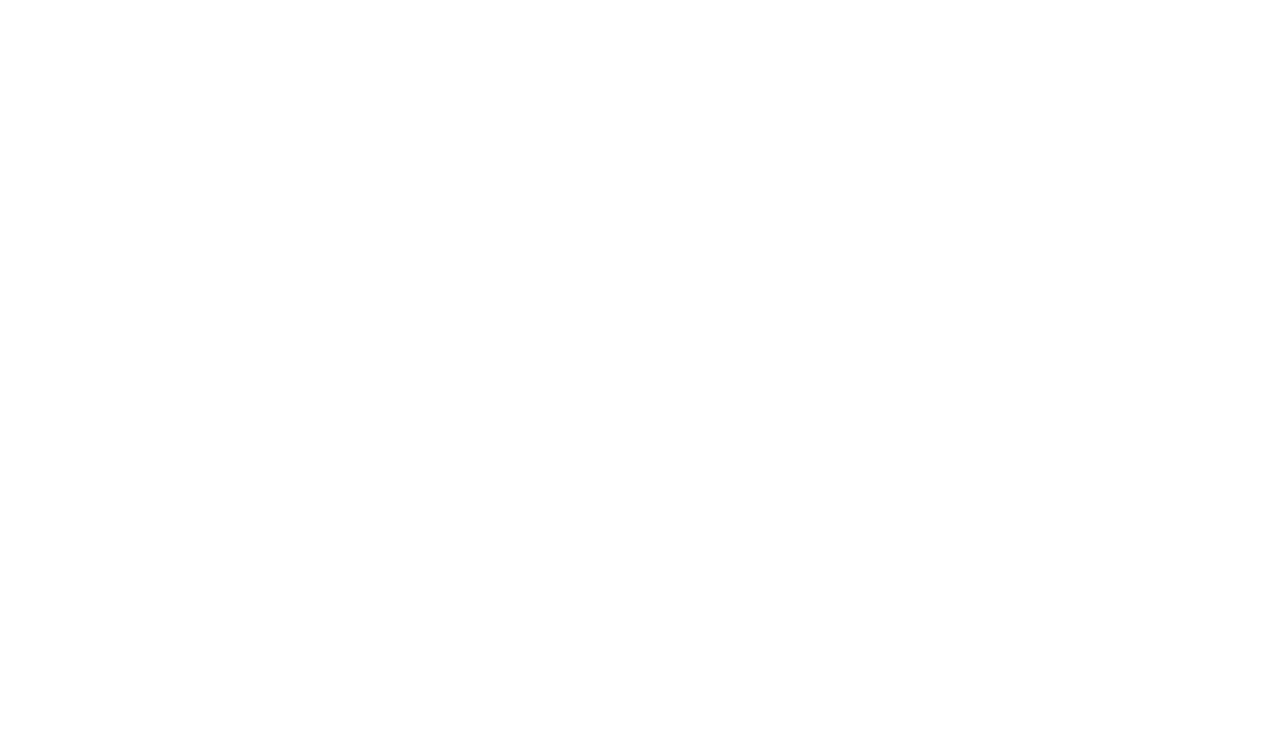
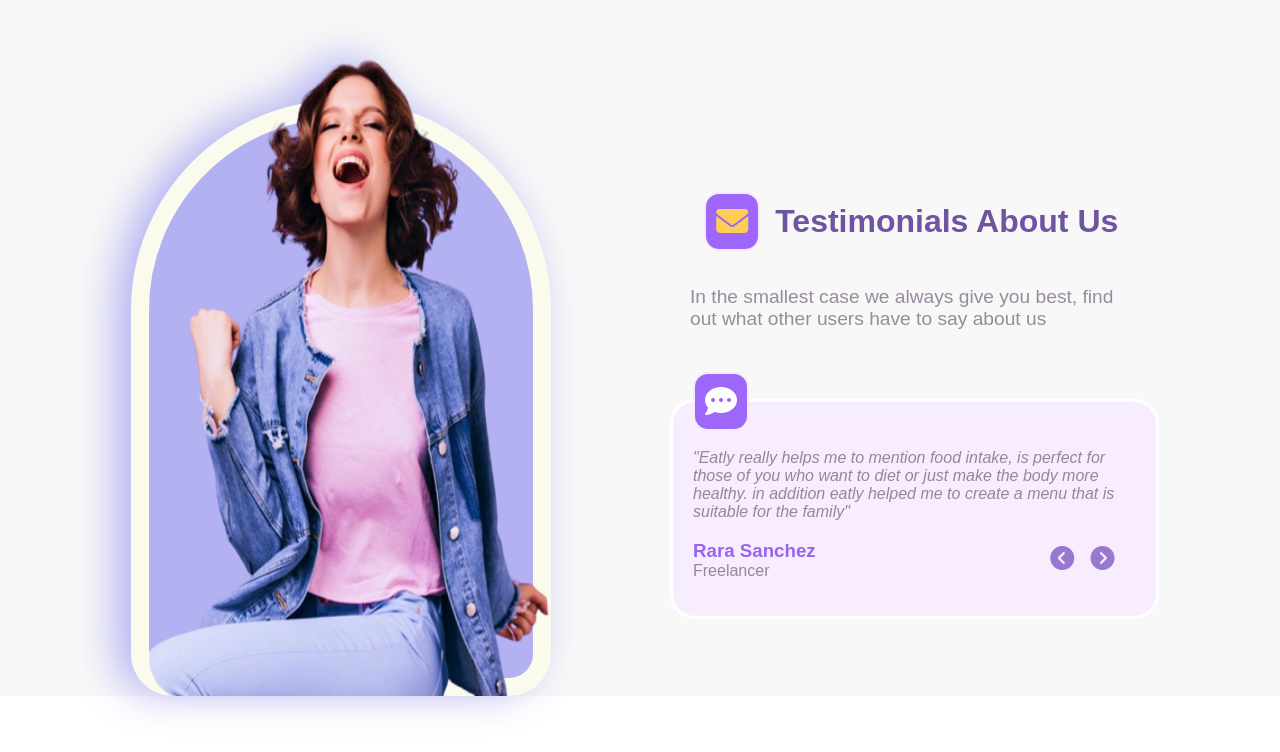
Before and after one commit to AhmadAlafaghani/Eatly_Slicing_Task, a plain HTML site: page section6/index.html in a window 1280 px wide. Drawn offline with Linux system fonts and the light colour scheme.

Commit message:
sctions 2&6

```diff
--- a/section1/style.css
+++ b/section1/style.css
@@ -4,7 +4,7 @@ body {
 }
 
 .main {
-  font-family: Arial, Helvetica, sans-serif;
+  font-family:  Arial, Helvetica, sans-serif;
   background-color: #f3f1f2;
 }
 
@@ -14,7 +14,7 @@ body {
   flex-direction: row;
   align-items: center;
   width: 1400px;
-  height: 100vh;
+  height: 110vh;
   margin: 0 auto;
   padding-left: 70px;
   padding-right: 70px;
@@ -42,17 +42,37 @@ body {
   width: 60%;
   text-align: start;
   padding-left: 40px;
+  font-size: larger;
+  color: rgb(210, 210, 210);
 }
 
-.right {
+.img__ {
   width: 50%;
   margin-left: -200px;
 }
-.girl_img {
-  max-width: 100%;
-  height: auto;
-  display: block;
-  margin: 50px auto;
+.arch {
+  position: relative;
+  left: -70px;
+  top: 54px;
+  margin-left: 131px;
+  margin-top: 0rem;
+  border-radius: 500px 500px 100px 100px;
+  border: solid 18px #fafaed;
+  filter: drop-shadow( -15px -3px 20px #b3b1f2);
+  background-color: #b3b1f2;
+  width: 26rem;
+  height: 70vh;
+}
+
+
+.my_img {
+    position: relative;
+    left: 0px;
+    top: 60px;
+    height: 78vh;
+    margin-top: -110px;
+    width: 34rem;
+    margin-left: -62px;
 }
 .button-div {
   display: flex;
@@ -61,7 +81,7 @@ body {
   padding: 10px;
 }
 .btu {
-  width: 25%;
+  width: 22%;
   border: solid #b68efd 2px ;
   border-radius: 15px;
   font-weight: 800;
@@ -73,7 +93,7 @@ body {
   cursor: pointer;
   margin-left: 20px;
   margin-right: 20px;
-  height: 60px;
+  height: 55px;
 }
 
 .icon {
@@ -101,10 +121,13 @@ body {
   vertical-align: 3px;
 
 }
+.eating >div{
+  font-family: 'Franklin Gothic Medium', 'Arial Narrow', Arial, sans-serif;
+}
 .eating > div {
   font-size: 3rem;
   font-weight: 800;
-  font-size:0px;
+  /* font-size:100px; */
   opacity:0;
   margin-left:-30px;
   position:absolute;
--- a/section2/index.html
+++ b/section2/index.html
@@ -0,0 +1,87 @@
+<!DOCTYPE html>
+<html lang="en">
+  <head>
+    <meta charset="UTF-8" />
+    <meta name="viewport" content="width=device-width, initial-scale=1.0" />
+    <link rel="stylesheet" href="style.css" />
+    <script
+      src="https://kit.fontawesome.com/0541bad5e1.js"
+      crossorigin="anonymous"
+    ></script>
+    <title>Section Two</title>
+  </head>
+  <body>
+    <div class="main">
+      <div class="container">
+        <div class="content">
+          <div class="title">
+            <div class="icon__h2">
+              <div class="icon__div">
+                <i class="crown fa-solid fa-crown fa-xl"></i>
+              </div>
+              <h2 class="h2_title">Our Best Programs</h2>
+            </div>
+            <div class="scroll_buttons">
+              <i
+                class="size fa-solid fa-maximize fa-circle-chevron-left fa-3x"
+              ></i>
+              <i class="size fa-solid fa-circle-chevron-right fa-3x"></i>
+            </div>
+          </div>
+          <div class="cards">
+            <div class=" card">
+              <div class="icon2_div">
+                <i class="kk fa-solid fa-mortar-pestle fa-xl"></i>
+              </div >
+              <h3 class="card_title">Healthy Recipe</h3>
+              <p class="card_p">
+                Healthier recipes, from food & nutrition experts
+              </p>
+              <!-- <div class="learn_more">
+                <h4>learn more</h4>
+                <i class="fa-solid fa-play"></i>
+              </div> -->
+            </div>
+            <div class="card">
+              <div class="icon2_div">
+                <i class="kk fa-solid fa-bowl-rice fa-xl"></i>
+              </div>
+              <h3 class="card_title">Healthy Meals</h3>
+              <p class="card_p">Learn how to become a meal planning Pro</p>
+              <!-- <div class="learn_more">
+                <h4>learn more</h4>
+                <i class="fa-solid fa-play"></i>
+              </div> -->
+            </div>
+            <div class="card">
+              <div class="icon2_div">
+                <i class="kk fa-solid fa-utensils fa-xl"></i>
+              </div>
+              <h3 class="card_title">Healthy Recipe</h3>
+              <p class="card_p">
+                eat healthy with our expert on the inspiration tips
+              </p>
+              <!-- <div class="learn_more">
+                <h4>learn more</h4>
+                <i class="fa-solid fa-play"></i>
+              </div> -->
+            </div>
+            <div class="card">
+              <div class="icon2_div">
+                <i class="kk fa-solid fa-trophy fa-xl"></i>
+              </div>
+              <h3 class="card_title">Healthy Life's</h3>
+              <p class="card_p">
+                Your life is your choice, make yourself healthier
+              </p>
+              <!-- <div class="learn_more">
+                <h4>learn more</h4>
+                <i class="fa-solid fa-play"></i>
+              </div> -->
+            </div>
+          </div>
+        </div>
+      </div>
+    </div>
+  </body>
+</html>
--- a/section2/style.css
+++ b/section2/style.css
@@ -0,0 +1,138 @@
+body {
+    margin: 0;
+    padding: 0;
+    display: flex;
+    justify-content: center;
+    justify-items: center;
+    align-content: center;
+  }
+
+  .main {
+    color: black;
+    font-family: Arial, Helvetica, sans-serif;
+    width: 1350px;
+    display: flex;
+    justify-content: center;
+    justify-items: center;
+    align-content: center;
+  }
+
+  .container {
+    background-color: rgb(248, 248, 248);
+    display: flex;
+    justify-content: center;
+    justify-items: center;
+    align-content: center;
+    flex-direction: row;
+    align-items: center;
+    width: 100%;
+    margin: 0 auto;
+    height: fit-content;
+
+  }
+  .content {
+    display: flex;
+    flex-direction: column;
+    justify-content: center;
+    justify-items: center;
+    align-items: center;
+    height: fit-content;
+    width: 100%;
+    margin: 0px auto;
+    margin-top: 50px;
+    padding-top: 100px;
+  }
+  .title{
+    width: 75%;
+    display: flex;
+    justify-content: space-between;
+    align-items: center;
+
+  }
+  .icon__h2{
+    display: flex;
+  }
+  .crown{
+    display: flex;
+    align-items: center;
+
+
+  }
+  .icon__div{
+    display: flex;
+    align-items: center;
+    padding: 0px 10px;
+    background-color: #aa7cf5;
+    border: 2px solid #f5eaf7;
+    border-radius: 15px;
+    height: 50px;
+    margin-top: 22px;
+    color: rgb(254, 206, 84);
+  }
+  .h2_title{
+    color: #6f54a2;
+    margin-left: 15px;
+    font-size: xx-large;
+    font-weight: 800;
+  }
+  .scroll_buttons{
+    width: 15%;
+    display: flex;
+    justify-content: space-evenly;
+  }
+  .size{
+   color: white;
+    background-color:#976ee3;
+    border: 1px solid #f5eaf7;
+    border-radius: 100%;
+
+  }
+  .cards{
+    display: flex;
+    width: 75%;
+    border: 15px #f7e9f7 solid;
+    border-radius: 50px;
+  filter: drop-shadow( -15px -3px 20px #e8ddeb);
+  background-color: #9256f6;
+
+  }
+  .card{
+
+    width: 25%;
+    padding:10px 25px;
+    display: flex;
+    flex-direction: column;
+    justify-content: center;
+    justify-items: center;
+    align-items: center;
+    align-items: center;
+    color: white;
+  }
+  .icon2_div{
+    display: flex;
+    align-items: center;
+    padding: 0px 10px;
+    background-color: #8238ff;
+    border: 3px solid silver;
+    border-radius: 15px;
+    height: 50px;
+    width: 30px;
+    margin-top: 22px;
+    color: rgb(254, 206, 84);
+
+  }
+  .kk{
+    display: flex;
+    align-items: center;
+    width: fit-content;
+    margin: 0px auto;
+  }
+  .card_p{
+    /* padding: 0px 15px; */
+    width: 70%;
+    margin-top: 0px;
+  }
+  .card_title{
+    width: 70%;
+
+  }
--- a/section3/style.css
+++ b/section3/style.css
@@ -11,17 +11,23 @@ body {
   color: black;
   font-family: Arial, Helvetica, sans-serif;
   width: 1350px;
+  display: flex;
+  justify-content: center;
+  justify-items: center;
+  align-content: center;
 }
 
 .container {
-  background-color: #fbf9fd;
+  background-color: rgb(248, 248, 248);
   display: flex;
+  justify-content: center;
+  justify-items: center;
+  align-content: center;
   flex-direction: row;
   align-items: center;
   width: 100%;
   margin: 0 auto;
   height: fit-content;
-
 }
 .content {
   display: flex;
@@ -29,8 +35,9 @@ body {
   justify-items: center;
   align-items: center;
   height: fit-content;
+  width: 100%;
+  margin: 0px auto;
   margin-top: 50px;
-
 }
 .img__ {
   width: 50%;
@@ -38,9 +45,7 @@ body {
 .cards {
   width: 50%;
 }
-.my_img {
-  width: 100%;
-}
+
 .our_value {
   width: 90%;
   padding-left: 35px;
@@ -70,16 +75,16 @@ body {
   margin-top: -5px;
   width: 69%;
 }
-.title{
+.title {
   color: #6b5296;
   padding-left: 20px;
 }
-.cards2{
+.cards2 {
   width: 75%;
   display: flex;
   flex-wrap: wrap;
 }
-.card1{
+.card1 {
   width: 36%;
   margin: 3%;
   margin-top: 30px;
@@ -89,7 +94,7 @@ body {
   border-radius: 15px;
   border: solid white 2px;
 }
-.icon1{
+.icon1 {
   margin-top: -40px;
   display: flex;
   align-items: center;
@@ -103,64 +108,133 @@ body {
   color: white;
 }
 
-.card1:hover{
+.card1:hover {
   background-color: #f6f3fc;
-    >.icon1{
+  box-shadow: 0px 15px 10px rgba(0, 0, 0, 0.112);
+  > .icon1 {
     background-color: #fdd05e;
   }
-   >h2{
+  > h2 {
     color: #9e6afa;
   }
 }
-.card1 p{
+.card1 p {
   color: #958c9f;
 }
 .card1 h2 {
   font-size: medium;
 }
+.arch {
+  margin-left: 131px;
+  margin-top: 0rem;
+  border-radius: 500px 500px 100px 100px;
+  border: solid 18px #fafaed;
+  filter: drop-shadow( -15px -3px 20px #b3b1f2);
+  background-color: #b3b1f2;
+  width: 24rem;
+  height: 65vh;
+}
+.my_img {
+  height: 82vh;
+  margin-top: -110px;
+  width: 28rem;
+  margin-left: -62px;
+}
+
 @media only screen and (max-width: 1200px) {
-    .ff{width: 70%;}
-    .img__{width: 40%;}
+  .ff {
+    width: 70%;
+  }
+  .img__ {
+    width: 40%;
+    margin-right: 100px;
+    padding-right: 65px;
+  }
+  .my_img {
+    width: 80%;
+  }
+  .cards {
+    width: 60%;
+  }
+}
+@media only screen and (max-width: 1000px) {
+  .title {
+    font-size: 30px;
+  }
 }
 @media only screen and (max-width: 900px) {
-    .img__{width: 70%;
+  .img__ {
     margin-right: 85px;
   }
-       .cards{
-        width: 100%;
+  .cards {
+    width: 120%;
     display: flex;
     flex-direction: column;
 
     align-items: center;
   }
-       .content{
+  .content {
     display: flex;
     flex-direction: column;
   }
   .our_value {
     margin-left: 150px;
   }
-
+  .container {
+    margin-left: 125px;
+    width: 100%;
   }
-  @media only screen and (max-width: 500px){
-    .cards2{
+}
+@media only screen and (max-width: 500px) {
+  .container {
+    width: 120%;
+    margin-left: 140px;
+  }
+  .content {
+    width: 100%;
+  }
+  .cards2 {
     display: flex;
     flex-direction: column;
     width: 70%;
   }
-    .card1{
+  .card1 {
     width: 80%;
   }
-    .ur_value {
-        width: 50%;
-        display: flex;
-
+  .our_value {
+    margin-left: 195px;
   }
-    .paragraph{width: 55%;}
-    .ff{
-        margin-left: -50px;
+  .title {
+    font-size: 20px;
+    width: 65%;
   }
-    .img__{width: 70%;
-        margin-right: 0px;
+  .paragraph {
+    width: 55%;
+  }
+  .ff {
+    margin-left: -30px;
+  }
+  .img__ {
+    width: 70%;
+    margin-right: 130px;
+  }
+  .cards {
+    /* margin-right: 35px; */
   }
 }
+@media only screen and (max-width: 440px) {
+  .our_value {
+  }
+  .container {
+    margin-right: 8px;
+    width: 70%;
+  }
+}
+
+@media only screen and (max-width: 350px) {
+  .our_value {
+  }
+  .container {
+    /* margin-left: 220px; */
+  }
+}
--- a/section6/index.html
+++ b/section6/index.html
@@ -0,0 +1,65 @@
+<!DOCTYPE html>
+<html lang="en">
+  <head>
+    <meta charset="UTF-8" />
+    <meta name="viewport" content="width=device-width, initial-scale=1.0" />
+    <link rel="stylesheet" href="style.css" />
+    <script
+      src="https://kit.fontawesome.com/0541bad5e1.js"
+      crossorigin="anonymous"
+    ></script>
+    <title>Section Six</title>
+  </head>
+  <body>
+    <div class="main">
+      <div class="container">
+        <div class="content">
+          <div class="img__">
+            <div class="arch">
+              <img class="my_img" src="./girl3.png" />
+            </div>
+          </div>
+          <div class="cards">
+            <div class="title_div">
+              <div class="icon_h2">
+                <div class="icon_div">
+                  <i class="shasha fa-solid fa-envelope fa-2xl"></i>
+                </div>
+                <h2 class="h2_title">Testimonials About Us</h2>
+              </div>
+              <p class="paragraph__title">
+                In the smallest case we always give you best, find out what
+                other users have to say about us
+              </p>
+            </div>
+            <div class="paragraph">
+              <div class="icon_div shfela">
+                <i class="fa-solid fa-comment-dots fa-2xl"></i>
+              </div>
+
+              <i class="paragraph_paragraph">
+                <br>
+                "Eatly really helps me to mention food intake, is perfect for
+                those of you who want to diet or just make the body more
+                healthy. in addition eatly helped me to create a menu that is
+                suitable for the family"
+              </i>
+              <div class="last_div">
+                <div>
+                  <h3 class="rara">Rara Sanchez</h3>
+                  <p class="freelancer">Freelancer</p>
+                </div>
+                <div class="scroll_buttons">
+                  <i
+                    class="size fa-solid fa-maximize fa-circle-chevron-left fa-xl"
+                  ></i>
+                  <i class="size fa-solid fa-circle-chevron-right fa-xl"></i>
+                </div>
+              </div>
+            </div>
+          </div>
+        </div>
+      </div>
+    </div>
+  </body>
+</html>
--- a/section6/style.css
+++ b/section6/style.css
@@ -0,0 +1,147 @@
+body {
+    margin: 0;
+    padding: 0;
+    display: flex;
+    justify-content: center;
+    justify-items: center;
+    align-content: center;
+  }
+
+  .main {
+    color: black;
+    font-family: Arial, Helvetica, sans-serif;
+    width: 1350px;
+    display: flex;
+    justify-content: center;
+    justify-items: center;
+    align-content: center;
+  }
+
+  .container {
+    background-color: rgb(248, 248, 248);
+    display: flex;
+    justify-content: center;
+    justify-items: center;
+    align-content: center;
+    flex-direction: row;
+    align-items: center;
+    width: 100%;
+    margin: 0 auto;
+    height: fit-content;
+  }
+  .content {
+    display: flex;
+    flex-direction: row;
+    justify-content: center;
+    justify-items: center;
+    align-items: center;
+    height: fit-content;
+    width: 100%;
+    margin: 0px auto;
+    margin-top: 100px;
+  }
+  .img__{
+    width: 50%;
+  }
+.cards{
+    width: 50%;
+}
+.arch {
+    margin-left: 131px;
+    margin-top: 0rem;
+    border-radius: 500px 500px 100px 100px;
+    border: solid 18px #fafaed;
+    filter: drop-shadow( -15px -3px 20px #b3b1f2);
+    background-color: #b3b1f2;
+    width: 24rem;
+    height: 70vh;
+  }
+  .my_img {
+    height: 82vh;
+    margin-top: -78px;
+    width: 25rem;
+    margin-left: 0px;
+  }
+
+.cards{
+    padding: 0px 100px;
+    padding-right: 0px;
+    display: flex;
+    flex-direction: column;
+}
+.title_div{
+    width: 75%;
+    display: flex;
+    flex-direction: column;
+    align-items: center;
+}
+.icon_h2{
+    display: flex;
+    align-items: center;
+}
+.shasha{
+    display: flex;
+    align-items: center;
+}
+.icon_div{
+    display: flex;
+    align-items: center;
+    padding: 27px 10px;
+    background-color: #9d67fb;
+    border: 2px solid #f5eaf7;
+    border-radius: 15px;
+    height: fit-content;
+    width: fit-content;
+
+    color: rgb(254, 206, 84);
+  }
+  .h2_title{
+    color: #6f54a2;
+    margin-left: 15px;
+    font-size: xx-large;
+    font-weight: 800;
+  }
+  .paragraph__title{
+    color: #978b9d;
+    font-weight: 500;
+    font-size: larger;
+  }
+
+  .paragraph{
+    background-color: #f8edff;
+    border-radius: 25px;
+    border: white 3px solid;
+    width: 75%;
+    padding: 20px;
+    color: #928998;
+    margin-left: -20px;
+    margin-top: 50px;
+  }
+  .shfela{
+    color: white;
+    margin-top: -50px;
+  }
+
+.rara{
+    color: #9963ec;
+    margin-bottom: 0px;
+}
+.last_div{
+    display: flex;
+    justify-content: space-between;
+    align-items: center;
+}
+.scroll_buttons{
+    width: 15%;
+    display: flex;
+    justify-content: space-between;
+    margin-right: 20px;
+  }
+  .size{
+   color: #9878d1;
+    border: 1px solid #f5eaf7;
+    border-radius: 100%;
+  }
+  .freelancer{
+    margin-top: 0px;
+  }
```
Also changed, not shown: section1/index.html (+6 -4 lines), section3/index.html (+5 -3 lines), section1/girl.png (added), section1/result (1).png (deleted), section3/girl2.png (added), section5/plate_1.png (added), section5/plate_2.png (added), section6/girl3.png (added). Lines whose indentation alone changed are shown as unchanged.
